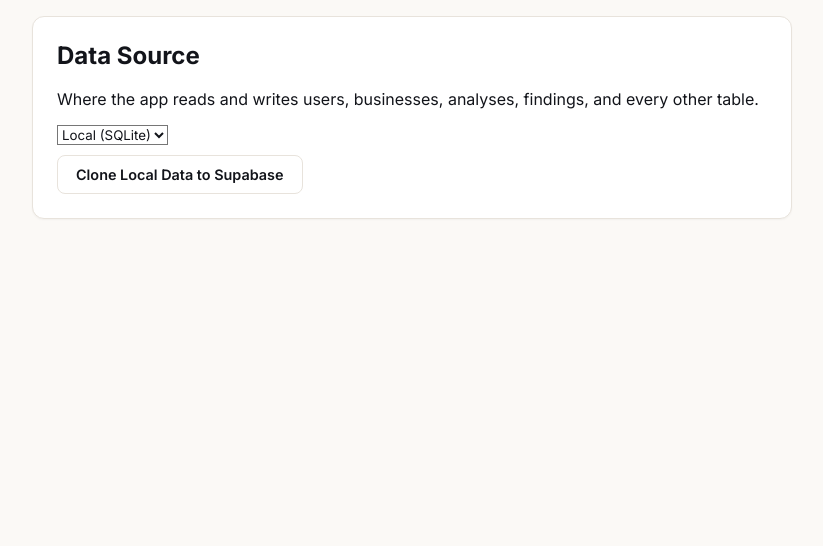
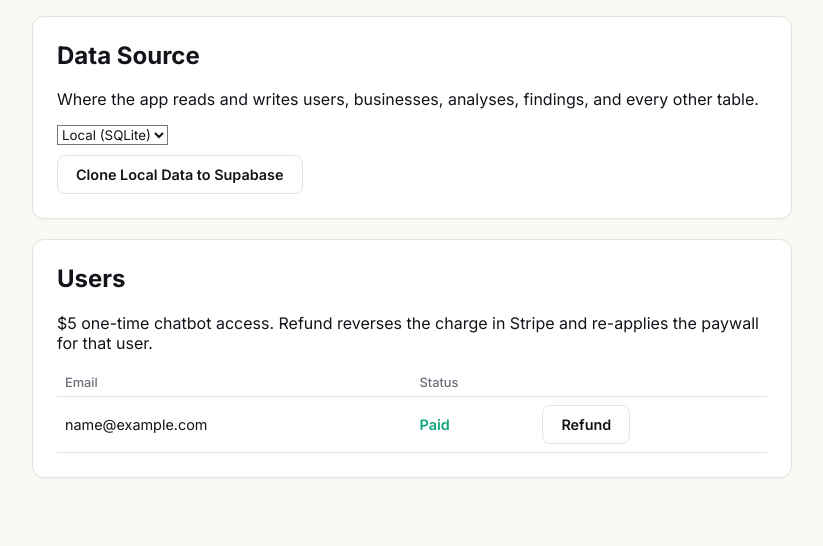
Before and after one commit to Sarabav/discovr, a Flask app: page /admin in a window 1280 px wide. Shown: the part 542-1088 px from the top of the page, without its empty margins (228-1051 px from the left). Before the commit the page ends 761 px from the top, so only its background shows below. Run offline with Flask 3, Linux system fonts and the light colour scheme; the visitor is signed in with stand-in values (Sample User, id 1); data comes from the database, SQL or seed files in the repository; some libraries are stand-ins or nearby versions.

Commit message:
Add $5 Stripe Checkout paywall in front of the chatbot
An unpaid logged-in user hitting /dashboard or /chat is redirected to a
fresh Stripe Checkout session (src/billing.py); on success the session
is verified server-side against Stripe (never trusting the redirect's
query string alone) and the user is marked paid. paid_required checks
the database fresh on every request, never a cached session flag, so a
refund takes effect immediately.

Self-serve refund lives behind a Settings button on the dashboard
(status + "Refund my payment"); the same refund path is also available
per-user from the admin page's new Users table. Both routes share one
helper so a Stripe failure surfaces a real error instead of silently
flipping paid status.

Verified live against Stripe's test API: real Checkout Session
creation and redirect, a completed test PaymentIntent refunded and
confirmed refunded via a second, independent Stripe lookup, and the
full paywall -> paid -> refund -> paywall-reapplied cycle through the
actual Flask routes.

Co-Authored-By: Claude Sonnet 5 <noreply@anthropic.com>

```diff
--- a/app.py
+++ b/app.py
@@ -14,7 +14,13 @@ from flask import Flask, flash, jsonify, redirect, render_template, request, ses
 
 from src.agent.graph import BLOCKERS_MARKER, PROJECTION_MARKER, run_agent_loop
 from src.agents import load_knowledge_base, load_prompt, save_knowledge_base, save_prompt
-from src.auth import admin_required, login as authenticate, login_required, signup as signup_user
+from src.auth import (
+    admin_required,
+    login as authenticate,
+    login_required,
+    paid_required,
+    signup as signup_user,
+)
 from src.chatbot import (
     ChatIntentError,
     answer_question,
@@ -22,6 +28,7 @@ from src.chatbot import (
     describe_progress,
     resolve_finding_ref,
 )
+from src.billing import confirm_checkout_session, create_checkout_session, refund_payment
 from src.checkers import summarize_schema
 from src.components.find_mentions import city_from_address, find_mentions
 from src.components.fix_generator import generate_verified_fix
@@ -32,6 +39,7 @@ from src.store import (
     create_business,
     create_snapshot,
     get_agent_runs,
+    get_all_users,
     get_analyses_for_business,
     get_analysis,
     get_business,
@@ -40,6 +48,8 @@ from src.store import (
     get_findings,
     get_fixes_for_run,
     get_latest_analysis,
+    get_user_by_id,
+    set_paid,
     update_business_website,
 )
 from src.supabase_store import clone_local_to_supabase
@@ -128,9 +138,69 @@ def logout():
 
 
 @app.route("/dashboard")
-@login_required
+@paid_required
 def dashboard_page():
     return render_template("dashboard.html", user_name=session["user_name"])
+
+
+@app.route("/checkout")
+@login_required
+def start_checkout():
+    user = get_user_by_id(session["user_id"])
+    if user["paid"]:
+        return redirect(url_for("dashboard_page"))
+    checkout_url = create_checkout_session(
+        user_id=user["id"],
+        user_email=user["email"],
+        success_url=url_for("checkout_success", _external=True) + "?session_id={CHECKOUT_SESSION_ID}",
+        cancel_url=url_for("dashboard_page", _external=True),
+    )
+    return redirect(checkout_url)
+
+
+@app.route("/checkout/success")
+@login_required
+def checkout_success():
+    session_id = request.args.get("session_id")
+    payment_intent_id = confirm_checkout_session(session_id, session["user_id"]) if session_id else None
+    if payment_intent_id:
+        set_paid(session["user_id"], True, payment_intent_id)
+        flash("Payment successful — welcome to Discovr!")
+    else:
+        flash("We couldn't confirm that payment. Please try again.")
+    return redirect(url_for("dashboard_page"))
+
+
+def _refund_user(user):
+    """Shared by the self-serve and admin refund routes: refund
+    user's payment through Stripe, then mark them unpaid so the
+    paywall re-applies. Returns (ok, message)."""
+    if not user["paid"] or not user["stripe_payment_intent_id"]:
+        return False, "This user has no payment to refund."
+    try:
+        refund_payment(user["stripe_payment_intent_id"])
+    except Exception as error:
+        return False, f"Refund failed: {error}"
+    set_paid(user["id"], False)
+    return True, "Refund issued."
+
+
+@app.route("/billing/refund", methods=["POST"])
+@login_required
+def refund_own_payment():
+    user = get_user_by_id(session["user_id"])
+    ok, message = _refund_user(user)
+    return jsonify({"ok": ok, "message": message}), (200 if ok else 400)
+
+
+@app.route("/admin/users/<user_id>/refund", methods=["POST"])
+@admin_required
+def refund_user_payment(user_id):
+    user = get_user_by_id(user_id)
+    if user is None:
+        return jsonify({"ok": False, "message": "User not found."}), 404
+    ok, message = _refund_user(user)
+    return jsonify({"ok": ok, "message": message}), (200 if ok else 400)
 
 
 def _start_audit(business_id):
@@ -162,7 +232,7 @@ def _run_agent_loop_safely(business_id, run_id):
 
 
 @app.route("/chat", methods=["POST"])
-@login_required
+@paid_required
 def chat():
     data = request.get_json(silent=True) or {}
     question = data.get("question", "").strip()
@@ -443,7 +513,12 @@ def rate():
 @app.route("/admin")
 @admin_required
 def admin_page():
-    return render_template("admin.html", user_name=session["user_name"], data_source=get_data_source())
+    return render_template(
+        "admin.html",
+        user_name=session["user_name"],
+        data_source=get_data_source(),
+        users=get_all_users(),
+    )
 
 
 @app.route("/admin/data-source", methods=["POST"])
--- a/render.yaml
+++ b/render.yaml
@@ -38,6 +38,8 @@ services:
         value: nvidia/nemotron-3-super-120b-a12b:free
       - key: OPENROUTER_EMBEDDING_MODEL
         value: openai/text-embedding-3-small
+      - key: STRIPE_SECRET_KEY
+        sync: false
       # Optional -- only needed if the admin page's Data Source is
       # switched to Supabase (see README.md#data-source-local-sqlite-or-supabase).
       - key: SUPABASE_URL
--- a/requirements.txt
+++ b/requirements.txt
@@ -8,3 +8,4 @@ pytest>=9.0,<10.0
 langgraph>=0.2,<0.3
 supabase>=2.10,<3.0
 psycopg2-binary>=2.9,<3.0
+stripe>=11.0,<12.0
--- a/src/auth.py
+++ b/src/auth.py
@@ -9,7 +9,7 @@ from functools import wraps
 from flask import abort, redirect, session, url_for
 from werkzeug.security import check_password_hash, generate_password_hash
 
-from src.store import create_user, get_user_by_email
+from src.store import create_user, get_user_by_email, get_user_by_id
 
 MIN_PASSWORD_LENGTH = 8
 
@@ -58,6 +58,26 @@ def login_required(view):
     return wrapped_view
 
 
+def paid_required(view):
+    """Like login_required, but also demands payment -- an unpaid
+    logged-in user is redirected straight to a fresh Stripe Checkout
+    session (start_checkout) instead of into the chatbot. Paid status
+    is looked up fresh from the database on every call, never cached
+    in the session, since a refund (self-service or admin-issued) must
+    re-apply the paywall on this user's very next request."""
+
+    @wraps(view)
+    def wrapped_view(*args, **kwargs):
+        if session.get("user_id") is None:
+            return redirect(url_for("login_page"))
+        user = get_user_by_id(session["user_id"])
+        if user is None or not user["paid"]:
+            return redirect(url_for("start_checkout"))
+        return view(*args, **kwargs)
+
+    return wrapped_view
+
+
 def admin_required(view):
     """Like login_required, but also demands is_admin — real access control,
     not just a hidden nav link. Returns 403 rather than a redirect so a
--- a/src/store.py
+++ b/src/store.py
@@ -26,12 +26,24 @@ def get_user_by_email(email):
     return _backend().get_user_by_email(email)
 
 
+def get_user_by_id(user_id):
+    return _backend().get_user_by_id(user_id)
+
+
+def get_all_users():
+    return _backend().get_all_users()
+
+
 def set_admin(email, is_admin=True):
     return _backend().set_admin(email, is_admin)
 
 
 def set_password(email, password_hash):
     return _backend().set_password(email, password_hash)
+
+
+def set_paid(user_id, paid, payment_intent_id=None):
+    return _backend().set_paid(user_id, paid, payment_intent_id)
 
 
 def get_business(business_id):
--- a/src/supabase_store.py
+++ b/src/supabase_store.py
@@ -34,6 +34,8 @@ CREATE TABLE IF NOT EXISTS users (
   email TEXT UNIQUE NOT NULL,
   password_hash TEXT,
   is_admin INTEGER NOT NULL DEFAULT 0,
+  paid INTEGER NOT NULL DEFAULT 0,
+  stripe_payment_intent_id TEXT,
   created_at TIMESTAMPTZ NOT NULL DEFAULT now()
 );
 
@@ -148,12 +150,28 @@ def get_user_by_email(email):
     return _one(_table("users").select("*").eq("email", email).execute())
 
 
+def get_user_by_id(user_id):
+    return _one(_table("users").select("*").eq("id", user_id).execute())
+
+
+def get_all_users():
+    result = _table("users").select("*").order("created_at").execute()
+    return result.data
+
+
 def set_admin(email, is_admin=True):
     _table("users").update({"is_admin": int(bool(is_admin))}).eq("email", email).execute()
 
 
 def set_password(email, password_hash):
     _table("users").update({"password_hash": password_hash}).eq("email", email).execute()
+
+
+def set_paid(user_id, paid, payment_intent_id=None):
+    update = {"paid": int(bool(paid))}
+    if payment_intent_id is not None:
+        update["stripe_payment_intent_id"] = payment_intent_id
+    _table("users").update(update).eq("id", user_id).execute()
 
 
 # ---------- businesses ----------
@@ -366,6 +384,8 @@ def ensure_schema():
             # (e.g. password_hash) -- add it here too, the same gap
             # src.db.init_db() handles for SQLite.
             cursor.execute("ALTER TABLE users ADD COLUMN IF NOT EXISTS password_hash TEXT")
+            cursor.execute("ALTER TABLE users ADD COLUMN IF NOT EXISTS paid INTEGER NOT NULL DEFAULT 0")
+            cursor.execute("ALTER TABLE users ADD COLUMN IF NOT EXISTS stripe_payment_intent_id TEXT")
             for table in TABLES:
                 cursor.execute(f"ALTER TABLE {table} DISABLE ROW LEVEL SECURITY")
         connection.commit()
--- a/static/admin.css
+++ b/static/admin.css
@@ -28,3 +28,36 @@
   font-size: 0.85rem;
   margin: 10px 0 6px;
 }
+
+.users-table {
+  width: 100%;
+  border-collapse: collapse;
+  margin-top: 10px;
+  font-size: 0.9rem;
+}
+
+.users-table th {
+  text-align: left;
+  color: var(--muted);
+  font-weight: 500;
+  font-size: 0.8rem;
+  padding: 6px 8px;
+  border-bottom: 1px solid var(--line);
+}
+
+.users-table td {
+  padding: 8px;
+  border-bottom: 1px solid var(--line);
+}
+
+.users-status {
+  font-weight: 600;
+}
+
+.users-status.paid {
+  color: var(--good);
+}
+
+.users-status.unpaid {
+  color: var(--muted);
+}
--- a/static/admin.js
+++ b/static/admin.js
@@ -67,3 +67,27 @@ function renderCloneSummary(data, ok) {
     cloneSummary.appendChild(note);
   }
 }
+
+document.querySelectorAll(".refund-user-button").forEach((button) => {
+  button.addEventListener("click", async () => {
+    const row = button.closest("tr");
+    const userId = row.dataset.userId;
+    button.disabled = true;
+    button.textContent = "Refunding…";
+
+    const response = await fetch(`/admin/users/${userId}/refund`, { method: "POST" });
+    const data = await response.json().catch(() => ({}));
+
+    if (data.ok) {
+      const status = row.querySelector(".users-status");
+      status.textContent = "Unpaid";
+      status.classList.remove("paid");
+      status.classList.add("unpaid");
+      button.remove();
+    } else {
+      alert(data.message || "Refund failed.");
+      button.disabled = false;
+      button.textContent = "Refund";
+    }
+  });
+});
--- a/templates/admin.html
+++ b/templates/admin.html
@@ -60,6 +60,38 @@
       </div>
       <div id="clone-summary" class="clone-summary hidden"></div>
     </section>
+
+    <section class="card">
+      <h2>Users</h2>
+      <p class="settings-hint">$5 one-time chatbot access. Refund reverses the charge in Stripe and re-applies the paywall for that user.</p>
+
+      <table class="users-table">
+        <thead>
+          <tr>
+            <th>Email</th>
+            <th>Status</th>
+            <th></th>
+          </tr>
+        </thead>
+        <tbody>
+          {% for user in users %}
+          <tr data-user-id="{{ user.id }}">
+            <td>{{ user.email }}</td>
+            <td>
+              <span class="users-status {{ 'paid' if user.paid else 'unpaid' }}">
+                {{ "Paid" if user.paid else "Unpaid" }}
+              </span>
+            </td>
+            <td>
+              {% if user.paid %}
+              <button type="button" class="button-ghost refund-user-button">Refund</button>
+              {% endif %}
+            </td>
+          </tr>
+          {% endfor %}
+        </tbody>
+      </table>
+    </section>
   </main>
 
   <link rel="stylesheet" href="{{ url_for('static', filename='admin.css') }}">
```
Also changed, not shown: CLAUDE.md (+3 -1 lines), src/billing.py (added, +67 -0 lines), src/db.py (+36 -0 lines), static/billing.js (added, +38 -0 lines), static/chat.css (+48 -0 lines), templates/dashboard.html (+12 -0 lines), README.md, 1 other file.
